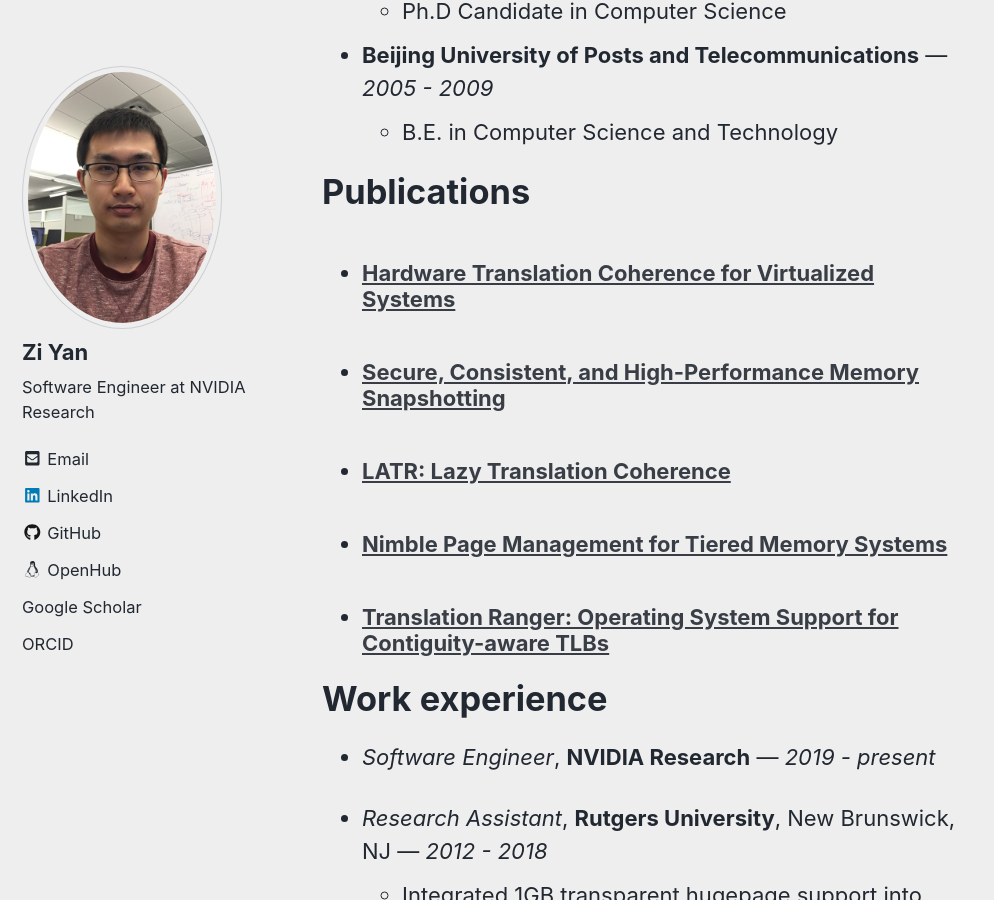
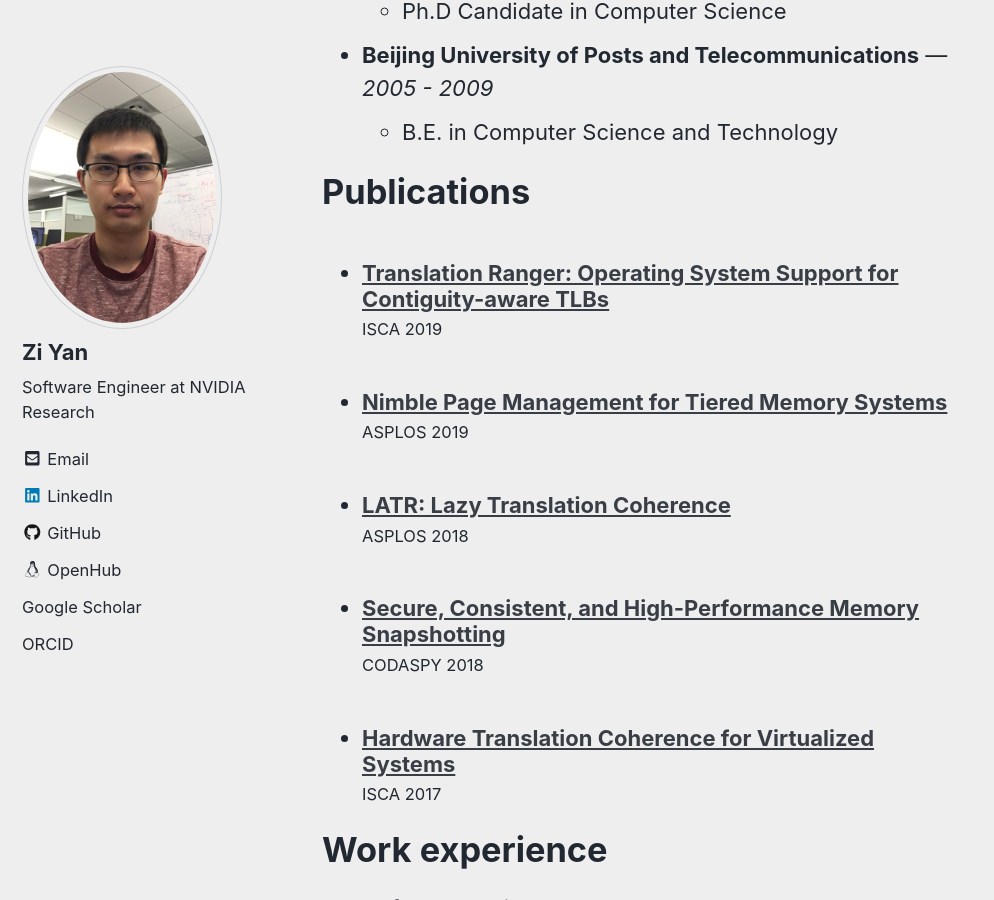
Before and after one commit to x-y-z/x-y-z.github.io, a Jekyll site: the page built from _pages/cv.md, in a window 1280 px wide and 900 px high, scrolled down 904 px. Shown: the whole window, without its empty margins (0-994 px from the left). Built offline with Jekyll 4.4.1, drawn with Linux system fonts in a browser that asks for light colours; cached includes are drawn as plain includes; comment, search, counter and statistics services are not loaded; a style sheet for code colours, icons or effects is not loaded.

Commit message:
Update publication order in CV.
Signed-off-by: Zi Yan <zi.yan@normal.zone>

```diff
--- a/_includes/archive-single-cv.html
+++ b/_includes/archive-single-cv.html
@@ -34,7 +34,7 @@
     {% if post.read_time %}
       <p class="page__meta"><i class="fa fa-clock-o" aria-hidden="true"></i> {% include read-time.html %}</p>
     {% endif %}
-    {% if post.venue%}<p class="archive__item-excerpt" itemprop="description">{{ post.citation }}</p> {% endif %}
+    {% if post.venue %}<p class="archive__item-excerpt" itemprop="description">{{ post.venue }}</p> {% endif %}
     </li>
  </article>
 </div>
--- a/_pages/cv.md
+++ b/_pages/cv.md
@@ -24,7 +24,7 @@ Education
 
 Publications
 ======
-  <ul>{% for post in site.publications %}
+  <ul>{% for post in site.publications reversed %}
     {% include archive-single-cv.html %}
   {% endfor %}</ul>
 
```
